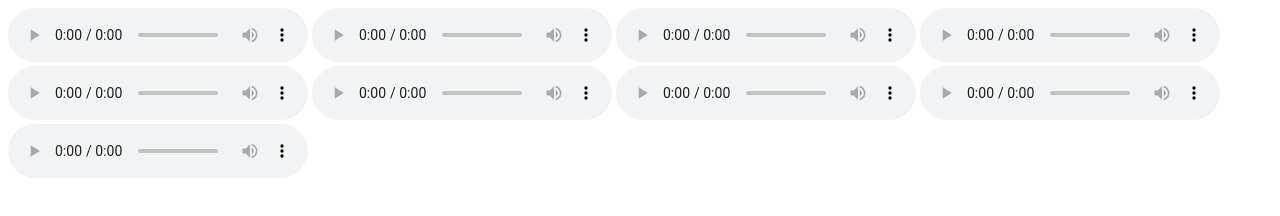
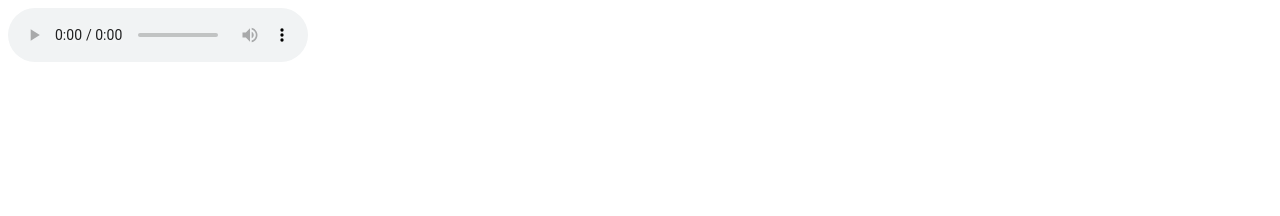
Before and after one commit to Specialist969/JSLab3, a plain HTML site: page index.html in a window 1280 px wide. Drawn offline with Linux system fonts and the light colour scheme.

Commit message:
finish1.0

```diff
--- a/index.html
+++ b/index.html
@@ -6,14 +6,14 @@
     <title>Document</title>
 </head>
 <body>
-    <audio src="./sounds/boom.wav" controls id="s1"></audio>
-    <audio src="./sounds/clap.wav" controls id="s2"></audio>
-    <audio src="./sounds/hihat.wav" controls id="s3"></audio>
-    <audio src="./sounds/kick.wav" controls id="s4"></audio>
-    <audio src="./sounds/openhat.wav" controls id="s5"></audio>
-    <audio src="./sounds/ride.wav" controls id="s6"></audio>
-    <audio src="./sounds/snare.wav" controls id="s7"></audio>
-    <audio src="./sounds/tink.wav" controls id="s8"></audio>
+    <audio src="./sounds/boom.wav" id="s1"></audio>
+    <audio src="./sounds/clap.wav" id="s2"></audio>
+    <audio src="./sounds/hihat.wav" id="s3"></audio>
+    <audio src="./sounds/kick.wav" id="s4"></audio>
+    <audio src="./sounds/openhat.wav" id="s5"></audio>
+    <audio src="./sounds/ride.wav" id="s6"></audio>
+    <audio src="./sounds/snare.wav" id="s7"></audio>
+    <audio src="./sounds/tink.wav" id="s8"></audio>
     <audio src="./sounds/tom.wav" controls id="s9"></audio>
 
     <script src="drumkit2.js"></script>
```
